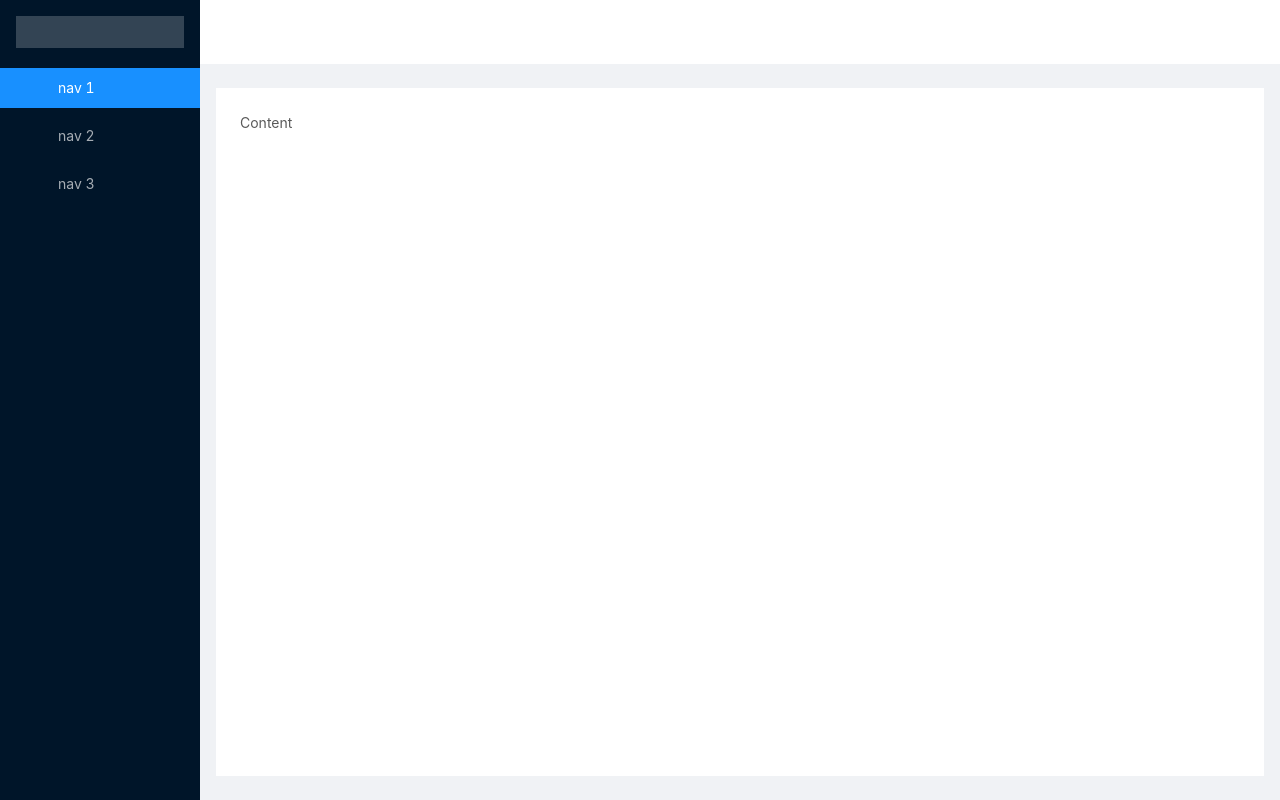
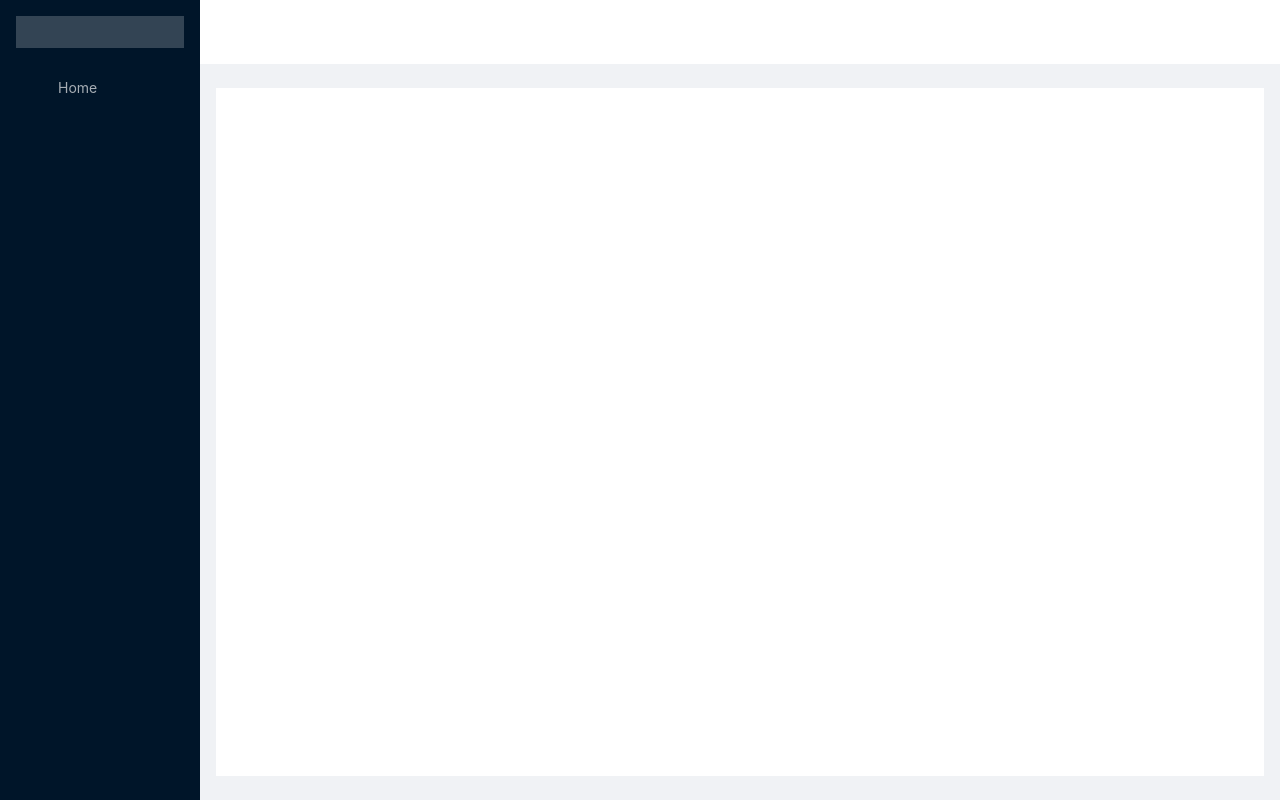
Before and after one commit to MasterTang-T/vue-admin, a Vue app: page /#/home in a window 1280 px wide. Built offline with nearby package versions, Linux system fonts and the light colour scheme; sample sign-in values are in the browser's storage.

Commit message:
'layout'

```diff
--- /dev/null
+++ b/src/components/layout/sider.vue
@@ -0,0 +1,74 @@
+<template>
+<div class="app-container">
+    <a-layout id="components-layout-demo-custom-trigger" class="layer-content">
+        <a-layout-sider v-model="collapsed" :trigger="null" collapsible>
+            <div class="logo" />
+            <a-menu theme="dark" mode="inline" :default-selected-keys="['1']">
+                <a-menu-item v-for="route in routes" :key="route.path" v-if="route.path === '/login'?false:true">
+                    <a-icon type="user" />
+                    <span>{{route.name}}</span>
+                </a-menu-item>
+            </a-menu>
+        </a-layout-sider>
+        <a-layout>
+            <a-layout-header style="background: #fff; padding: 0">
+                <a-icon class="trigger" :type="collapsed ? 'menu-unfold' : 'menu-fold'" @click="() => (collapsed = !collapsed)" />
+            </a-layout-header>
+            <a-layout-content :style="{ margin: '24px 16px', padding: '24px', background: '#fff', minHeight: '280px' }">
+
+            </a-layout-content>
+        </a-layout>
+    </a-layout>
+</div>
+</template>
+
+<script>
+export default {
+    data() {
+        return {
+            route_arr:[],
+            collapsed:false
+        }
+    },
+    created(){
+        this.route_arr = this.$router.options.routes;
+        console.log(this.route_arr)
+    },
+    computed: {
+        routes() {
+            return this.route_arr
+        },
+    }
+
+}
+</script>
+
+<style scoped>
+.app-container {
+    overflow: hidden;
+    height: 100vh;
+    width: 100vw;
+}
+
+.layer-content {
+    height: 100%;
+}
+
+#components-layout-demo-custom-trigger .trigger {
+    font-size: 18px;
+    line-height: 64px;
+    padding: 0 24px;
+    cursor: pointer;
+    transition: color 0.3s;
+}
+
+#components-layout-demo-custom-trigger .trigger:hover {
+    color: #1890ff;
+}
+
+#components-layout-demo-custom-trigger .logo {
+    height: 32px;
+    background: rgba(255, 255, 255, 0.2);
+    margin: 16px;
+}
+</style>
--- a/src/views/Home.vue
+++ b/src/views/Home.vue
@@ -1,54 +1,34 @@
 <template>
-<div class="home">
-    <a-layout id="components-layout-demo-custom-trigger" class="layer-content">
-    <a-layout-sider v-model="collapsed" :trigger="null" collapsible>
-        <div class="logo" />
-        <a-menu theme="dark" mode="inline" :default-selected-keys="['1']">
-            <a-menu-item key="1">
-                <a-icon type="user" />
-                <span>nav 1</span>
-            </a-menu-item>
-            <a-menu-item key="2">
-                <a-icon type="video-camera" />
-                <span>nav 2</span>
-            </a-menu-item>
-            <a-menu-item key="3">
-                <a-icon type="upload" />
-                <span>nav 3</span>
-            </a-menu-item>
-        </a-menu>
-    </a-layout-sider>
-    <a-layout>
-        <a-layout-header style="background: #fff; padding: 0">
-            <a-icon class="trigger" :type="collapsed ? 'menu-unfold' : 'menu-fold'" @click="() => (collapsed = !collapsed)" />
-        </a-layout-header>
-        <a-layout-content :style="{ margin: '24px 16px', padding: '24px', background: '#fff', minHeight: '280px' }">
-            Content
-        </a-layout-content>
-    </a-layout>
-</a-layout>
+<div>
+   <b-layout></b-layout>
 </div>
 </template>
 
 <script>
+import BLayout from '@/components/layout/sider'
 export default {
     data() {
         return {
             collapsed: false,
         };
     },
+    components:{
+        BLayout
+    }
 };
 </script>
 
 <style scoped>
-.home{
+.home {
     overflow: hidden;
     height: 100vh;
     width: 100vw;
 }
-.layer-content{
+
+.layer-content {
     height: 100%;
 }
+
 #components-layout-demo-custom-trigger .trigger {
     font-size: 18px;
     line-height: 64px;
--- a/src/views/Login.vue
+++ b/src/views/Login.vue
@@ -16,7 +16,7 @@
                 Log in
             </a-button>
         </a-form-model-item>
-        <a-spin :spinning='spinning'></a-spin>
+        <a-spin :spinning='spinning' class="spinning"></a-spin>
     </a-form-model>
 </div>
 </template>
@@ -88,4 +88,8 @@ export default {
     align-items: center;
     background: #0b1447;
 }
+.spinning{
+    position: absolute;
+    top:50%;
+}
 </style>
```
Also changed, not shown: src/components/layout/content.vue (added, +17 -0 lines).
